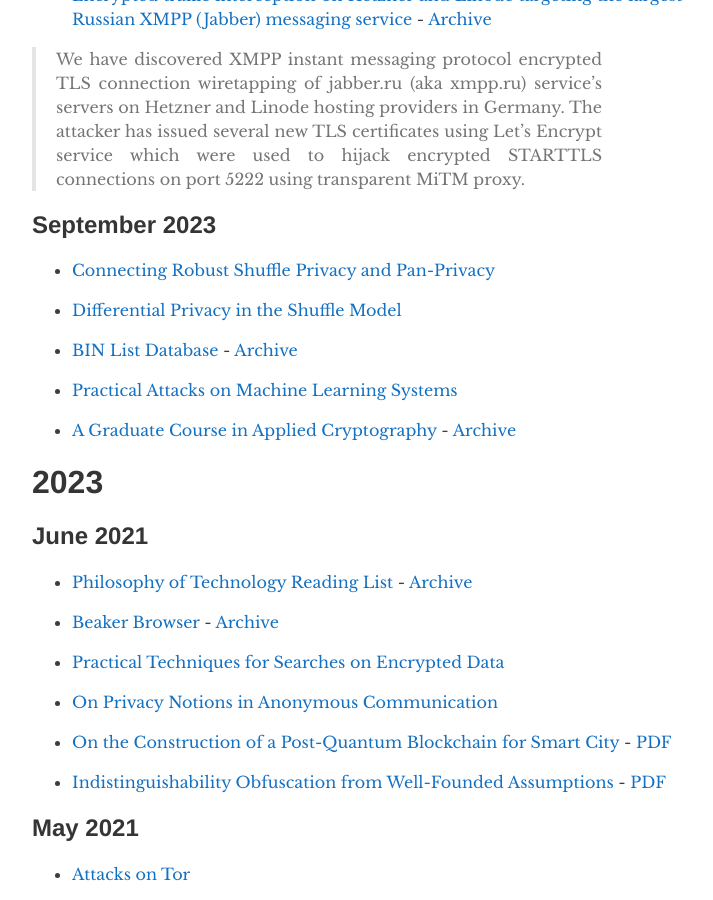
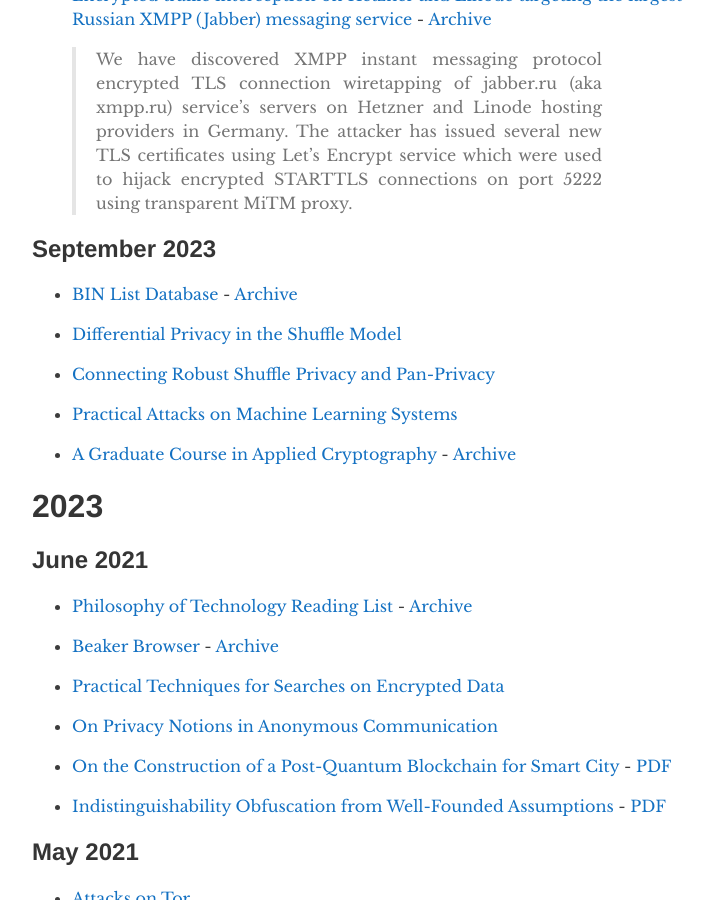
Before and after one commit to accumulationvector/accumulationvector.github.io, a Jekyll site: the page built from _pages/links.md, in a window 1280 px wide and 900 px high, scrolled down 947 px. Shown: the whole window, without its empty margins (283-996 px from the left). Built offline with Jekyll 4.4.1, drawn with Linux system fonts in a browser that asks for light colours.

```diff
--- a/_pages/links.md
+++ b/_pages/links.md
@@ -37,16 +37,15 @@ These are in reverse chronological order.
 - [Haphaestus: Lightweight browser engine written in Haskell](https://haphaestus.org/) - [Archive](https://archive.ph/zQJ5W)<br>
 
 - [Encrypted traffic interception on Hetzner and Linode targeting the largest Russian XMPP (Jabber) messaging service](https://notes.valdikss.org.ru/jabber.ru-mitm/#Encrypted%20traffic%20interception%20on%20Hetzner%20and%20Linode%20targeting%20the%20largest%20Russian%20XMPP%20(Jabber)%20messaging%20service) - [Archive](https://archive.ph/7PaeD)<br>
-
 > We have discovered XMPP instant messaging protocol encrypted TLS connection wiretapping of jabber.ru (aka xmpp.ru) service’s servers on Hetzner and Linode hosting providers in Germany. The attacker has issued several new TLS certificates using Let’s Encrypt service which were used to hijack encrypted STARTTLS connections on port 5222 using transparent MiTM proxy.<br>
 
 ## September 2023
 
-- [Connecting Robust Shuffle Privacy and Pan-Privacy](https://epubs.siam.org/doi/pdf/10.1137/1.9781611976465.142)<br>
+- [BIN List Database](https://bincheck.io/bin-list) - [Archive](https://archive.ph/YTM1h)<br>
 
 - [Differential Privacy in the Shuffle Model](https://www.khoury.northeastern.edu/home/albertcheu/cheu-thesis.pdf)<br>
 
-- [BIN List Database](https://bincheck.io/bin-list) - [Archive](https://archive.ph/YTM1h)<br>
+- [Connecting Robust Shuffle Privacy and Pan-Privacy](https://epubs.siam.org/doi/pdf/10.1137/1.9781611976465.142)<br>
 
 - [Practical Attacks on Machine Learning Systems](https://research.nccgroup.com/wp-content/uploads/2022/07/practical-attacks-on-ml.pdf)<br>
 
```
